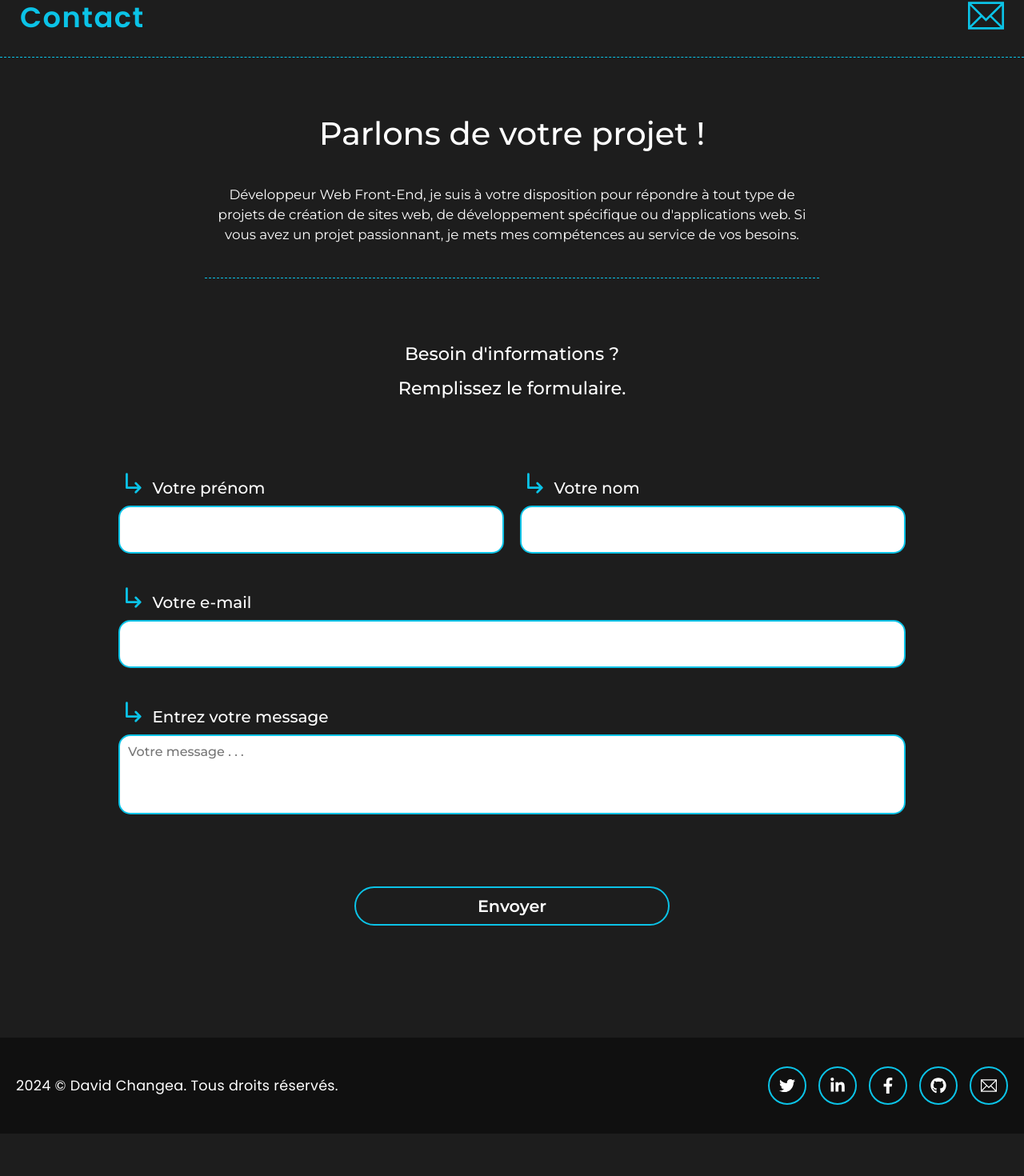
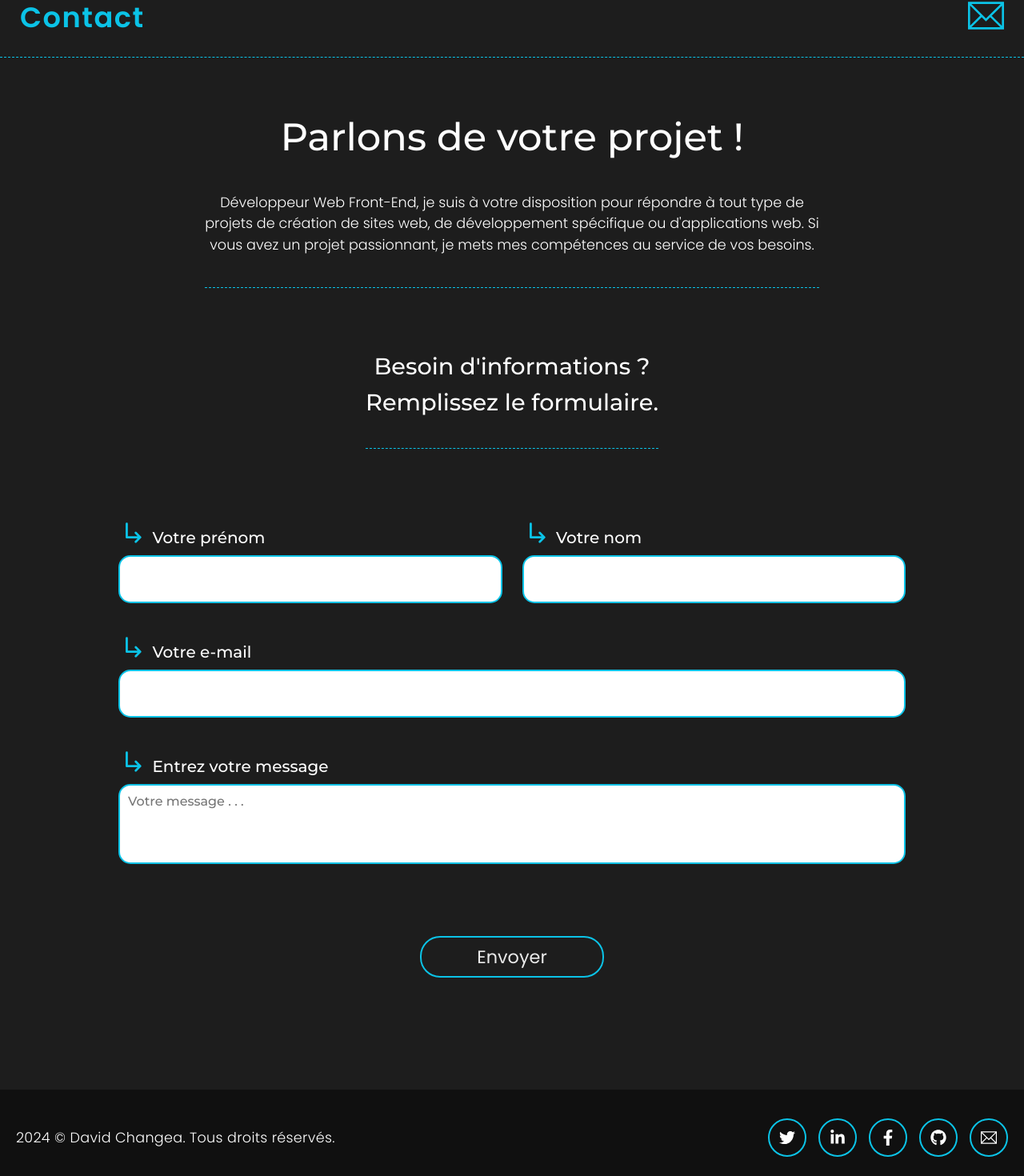
Before and after one commit to DavidDevPro/projet-12-portfolio-version-2, a React (Vite) app: page /contact in a window 1280 px wide. Shown: the part 108-1578 px from the top of the page at 80% size. Before the commit the page ends 1525 px from the top, so only its background shows below. Built offline with nearby package versions, Linux system fonts and the light colour scheme.

Commit message:
page projet début

```diff
--- a/src/pages/Projets.jsx
+++ b/src/pages/Projets.jsx
@@ -50,6 +50,7 @@ const Projets = () => {
                 <a>
                   <img src={item.picture} alt={`image du ${item.title}`} />
                 </a>
+                <p>{item.title}</p>
               </div>
               <div className="overlay">
                 {index === hoveredValue && (
--- a/src/pages/ProjetsContent.jsx
+++ b/src/pages/ProjetsContent.jsx
@@ -15,12 +15,20 @@ const ProjetsContent = () => {
         headerText="Détails du projet"
         icon={<BsInfoCircleFill size={45} />}
       />
+      <div className="page">
         <div className="page__container">
+          <h2>{projet.title}</h2>
           <img
             className="page__container__img"
             src={projet.picture}
             alt={`image du ${projet.title}`}
           />
+          <div className="page__container__tags">
+            {projet.tags.map((tag, index) => (
+              <span key={index}>{tag}</span>
+            ))}
+          </div>
+        </div>
       </div>
     </div>
   );
--- a/src/sass/components/contactForm.scss
+++ b/src/sass/components/contactForm.scss
@@ -19,9 +19,14 @@
       gap: 10px;
 
       .contactPage__form__container {
+        @include transition500;
         display: flex;
         justify-content: space-between;
-        gap: 20px;
+        gap: 25px;
+        @media screen and (max-width: 768px) {
+          flex-direction: column;
+          gap: 10px;
+        }
 
         &__content {
           width: 100%;
@@ -70,30 +75,32 @@
         resize: none;
 
         &:focus {
-          box-shadow: rgba(255, 255, 255, 0.4) 0px 0px 10px 1px;
+          box-shadow: rgba(255, 255, 255, 0.3) 0px 0px 5px 1px;
         }
       }
       button {
-        @include montserrat;
+        @include poppins;
         @include transition350;
-        color: $secondary_color;
+        width: 230px;
+        background-color: transparent;
+        color: $third_color;
         margin: 80px auto 0;
-        border-radius: 30px;
-        padding: 10px 10px;
-        font-weight: 600;
-        font-size: 1.3em;
+        border-radius: 25px;
+        padding: 7px 25px;
+        font-weight: 400;
+        font-size: 1.4em;
         border: 2px solid $fourth_color;
-        width: 40%;
         background-color: transparent;
         cursor: pointer;
         @media screen and (max-width: 768px) {
-          width: 50%;
+          font-size: 1.3em;
+          width: 215px;
         }
 
         &:hover {
           color: $primary_color;
           background-color: $secondary_color;
-          box-shadow: rgba(255, 255, 255, 0.4) 0px 0px 5px 1px;
+          box-shadow: rgba(255, 255, 255, 0.3) 0px 0px 4px 1px;
         }
       }
     }
--- a/src/sass/components/contactText.scss
+++ b/src/sass/components/contactText.scss
@@ -7,8 +7,8 @@
   margin: 50px auto 0;
 
   .contactText {
+    @include montserrat;
     padding: 20px;
-    @include montserrat;
     color: $secondary_color;
     display: flex;
     flex-direction: column;
@@ -20,24 +20,43 @@
     margin: 0 auto;
 
     h2 {
-      font-size: 2.5em;
+      @include transition350;
+      font-size: 3em;
       font-weight: 500;
+      @media screen and (max-width: 768px) {
+        font-size: 2em;
+      }
     }
     p {
+      @include transition350;
+      @include poppins;
       max-width: 768px;
       line-height: 1.5em;
-      font-size: 1.05em;
+      font-size: 1.1em;
+      font-weight: 300;
       border-bottom: 1px dashed $fourth_color;
       padding-bottom: 40px;
+      @media screen and (max-width: 768px) {
+        font-size: 1em;
+      }
     }
 
     &__infos {
+      @include transition350;
       display: flex;
       flex-direction: column;
-      gap: 15px;
-      font-size: 1.4em;
+      gap: 10px;
+      font-size: 1.8em;
       font-weight: 500;
       margin-top: 40px;
+      border-bottom: 1px dashed $fourth_color;
+      padding-bottom: 40px;
+      @media screen and (max-width: 768px) {
+        font-size: 1.4em;
+      }
+      @media screen and (max-width: 400px) {
+        font-size: 1.25em;
+      }
     }
   }
 }
--- a/src/sass/layout/footer.scss
+++ b/src/sass/layout/footer.scss
@@ -23,6 +23,7 @@
       @include poppins;
       letter-spacing: 0.3px;
       font-size: 1.1em;
+      font-weight: 300;
       @media screen and (max-width: 1024px) {
         font-size: 1em;
         letter-spacing: 0.1px;
--- a/src/sass/pages/aboutPage.scss
+++ b/src/sass/pages/aboutPage.scss
@@ -46,8 +46,10 @@
       }
       p {
         @include transition350;
+        @include poppins;
         color: $secondary_color;
         line-height: 1.5em;
+        font-weight: 300;
         font-size: 1.25em;
         padding-bottom: 30px;
         border-bottom: 1px dashed $fourth_color;
@@ -76,10 +78,11 @@
 
         span.value {
           @include transition350;
+          @include poppins;
           border: none;
-          font-weight: 500;
+          font-weight: 400;
           @media screen and (max-width: 768px) {
-            font-weight: 400;
+            font-weight: 300;
             font-size: 1.2em;
           }
         }
--- a/src/sass/pages/homePage.scss
+++ b/src/sass/pages/homePage.scss
@@ -13,7 +13,7 @@
   }
 
   &__container {
-    @include montserrat;
+    @include poppins;
     color: $secondary_color;
     width: 100%;
     max-width: 1600px;
@@ -27,6 +27,7 @@
       h2 {
         @include transition350;
         font-size: 2.5em;
+        font-weight: 300;
         @media screen and (max-width: 1024px) {
           font-size: 2em;
         }
@@ -39,7 +40,7 @@
       &__name {
         @include transition350;
         font-size: 4em;
-        font-weight: 500;
+        font-weight: 400;
         display: flex;
         gap: 10px;
         @media screen and (max-width: 1024px) {
@@ -60,7 +61,7 @@
       p:nth-child(3) {
         @include transition350;
         font-size: 4em;
-        font-weight: 500;
+        font-weight: 400;
         @media screen and (max-width: 1024px) {
           font-size: 3.75em;
         }
@@ -76,7 +77,7 @@
         @include transition350;
         @include poppins;
         font-size: 1.4em;
-        font-weight: 500;
+        font-weight: 400;
         color: $third_color;
         background-color: transparent;
         padding: 7px 25px;
@@ -87,13 +88,13 @@
         cursor: pointer;
         @media screen and (max-width: 1024px) {
           font-size: 1.3em;
-          font-weight: 400;
           width: 215px;
         }
 
         &:hover {
           background: $secondary_color;
           color: $primary_color;
+          box-shadow: rgba(255, 255, 255, 0.3) 0px 0px 4px 1px;
         }
       }
       a {
--- a/src/sass/pages/projetContentPage.scss
+++ b/src/sass/pages/projetContentPage.scss
@@ -5,19 +5,65 @@
   display: flex;
   flex-direction: column;
 
-  .page__container {
+  .page {
     max-width: 1600px;
     width: 100%;
-    margin: 40px auto;
+    margin: 80px auto;
     padding: 0 25px;
+    .page__container {
+      @include transition500;
+      max-width: 1024px;
+      margin: 0 auto;
+      display: flex;
+      flex-direction: column;
+      align-items: center;
+      gap: 30px;
+      border: 2px solid $fourth_color;
+      border-radius: 25px;
+      padding: 30px 15px;
+      background-color: $primary900_color;
+      box-shadow: rgba(255, 255, 255, 0.7) 0px 0px 10px -3px;
 
-    &__img {
-      width: 100%;
-      max-width: 600px;
-      margin: auto;
-      object-fit: cover;
-      height: 550px;
-      display: block;
+      h2 {
+        @include montserrat;
+        color: $secondary_color;
+        font-size: 2.7em;
+        font-weight: 600;
+        letter-spacing: 0.5px;
+      }
+
+      &__img {
+        width: 100%;
+        max-width: 700px;
+        margin: auto;
+        object-fit: cover;
+        height: 600px;
+        display: block;
+        border-radius: 25px;
+      }
+
+      &__tags {
+        @include transition500;
+        width: 100%;
+        gap: 20px;
+        display: flex;
+        text-align: center;
+        justify-content: center;
+        flex-wrap: wrap;
+
+        span {
+          @include montserrat;
+          @include transition500;
+          color: $secondary_color;
+          font-size: 1.15em;
+          font-weight: 500;
+          padding: 4px 25px;
+          border-radius: 10px;
+          border: 1.5px solid $fourth_color;
+          display: block;
+          width: 150px;
+        }
+      }
     }
   }
 }
--- a/src/sass/pages/projetsPage.scss
+++ b/src/sass/pages/projetsPage.scss
@@ -45,11 +45,15 @@
       }
     }
     &__cards {
+      @include transition350;
+      margin-top: 20px;
       display: grid;
       grid-template-columns: repeat(3, 1fr);
       grid-auto-rows: auto;
-      gap: 1em;
-      margin-top: 20px;
+      gap: 1.5em;
+      @media screen and (max-width: 1024px) {
+        grid-template-columns: repeat(2, 1fr);
+      }
       @media screen and (max-width: 768px) {
         grid-template-columns: repeat(1, 1fr);
       }
@@ -58,23 +62,32 @@
         height: 366px;
         cursor: pointer;
         position: relative;
+        margin-bottom: 50px;
 
         &:hover .overlay {
           opacity: 0.95;
         }
 
         &__img-wrapper {
-          height: 100%;
-
           a {
-            height: 100%;
-
             img {
-              height: inherit;
-              object-fit: cover;
               width: 100%;
+              max-width: 1024px;
+              margin: auto;
+              height: 366px;
               border-radius: 25px;
+              @media screen and (max-width: 768px) {
+              }
             }
+          }
+          p {
+            @include montserrat;
+            width: 60%;
+            margin: auto;
+            text-align: center;
+            color: $secondary-color;
+            padding: 5px 0;
+            border-bottom: 1px dashed $fourth_color;
           }
         }
         .overlay {
```
Lines whose indentation alone changed are shown as unchanged.
